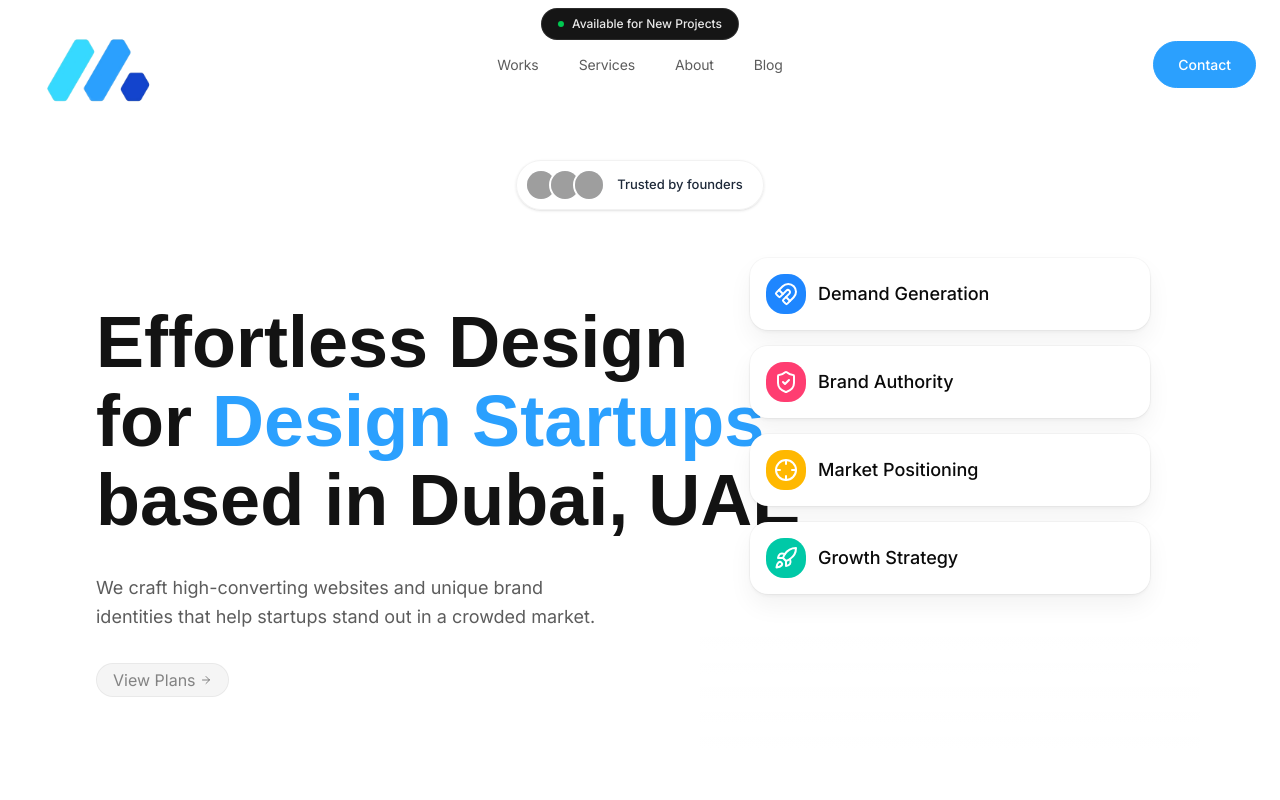
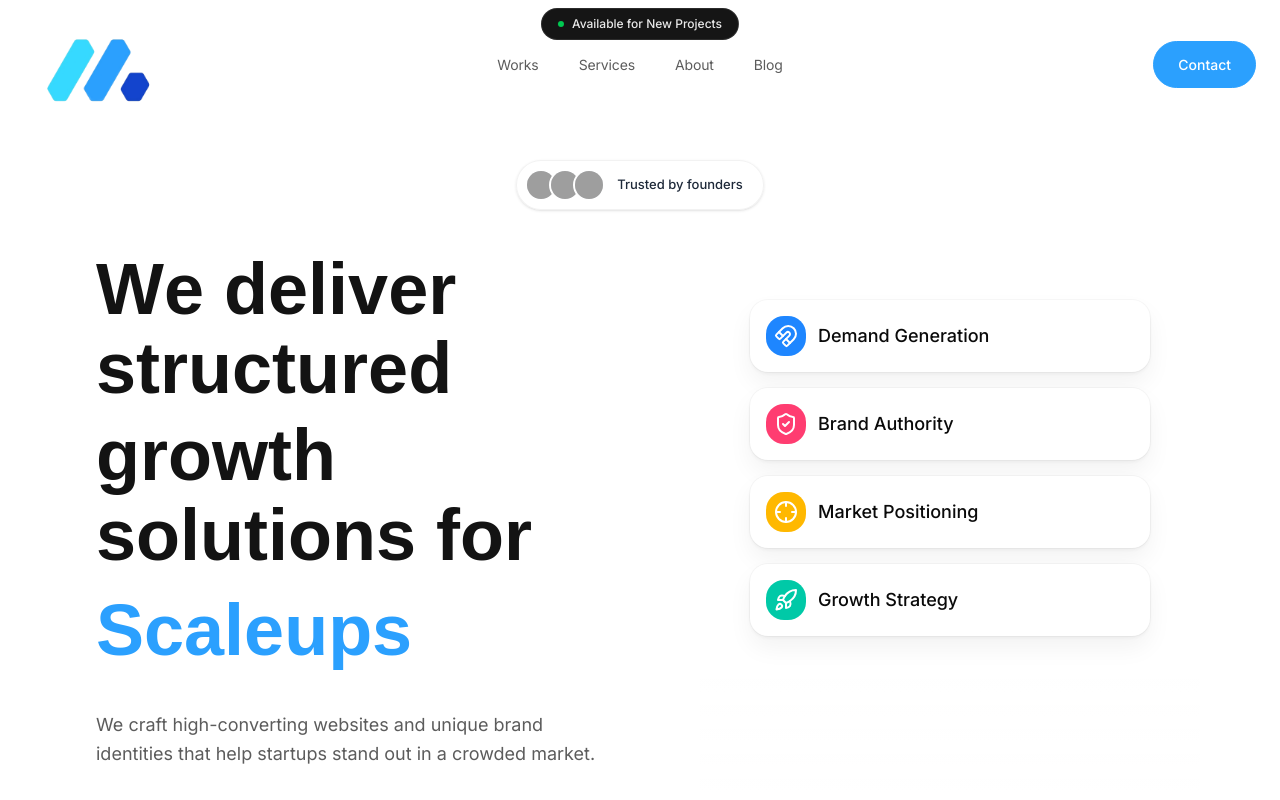
Before and after one commit to meronatic-dev1/meronatic-main, a Next.js app: page / in a window 1280 px wide. Shown: the top 800 px of the page. Built offline with nearby package versions, Linux system fonts and the light colour scheme; grey boxes are pictures that could not be loaded.

Commit message:
Update Hero title with WordRotate animation

```diff
--- a/components/Hero.tsx
+++ b/components/Hero.tsx
@@ -8,6 +8,7 @@ import { TextReveal } from './ui/TextReveal';
 import { AnimatedListDemo } from './AnimatedListDemo';
 import { cn } from "@/lib/utils";
 import { AnimatedShinyText } from "@/components/ui/animated-shiny-text";
+import WordRotate from "@/components/ui/word-rotate";
 
 const AVATARS = [
     "https://framerusercontent.com/images/LdiJIgo7vhBde0WiWHd48uSzxU.png",
@@ -76,20 +77,19 @@ export default function Hero() {
                     {/* Left Column: Text Content */}
                     <div className="flex flex-col items-start text-left lg:pl-4 lg:pr-4">
                         {/* Main Heading */}
+                        {/* Main Heading */}
                         <h1 className="text-4xl md:text-5xl lg:text-6xl xl:text-[72px] font-cal font-bold tracking-normal text-[#131313] leading-[1.1] mb-6 md:mb-8 w-full">
-                            <span className="whitespace-nowrap">
-                                <TextReveal text="Effortless Design" className="inline" />
-                            </span> <br className="hidden md:block" />
-                            <span className="whitespace-nowrap">
-                                <TextReveal text="for" className="inline" />
-                                <span className="inline-block">&nbsp;</span>
-                                <TextReveal text="Design Startups" className="text-[#2ba0fe] inline" delay={0.2} />
+                            <span className="block mb-2">
+                                <TextReveal text="We deliver structured" className="inline" />
                             </span>
-                            <br className="hidden md:block" />
-                            <span className="whitespace-nowrap">
-                                <TextReveal text="based in Dubai," className="inline" delay={0.4} />
-                                <span className="inline-block">&nbsp;</span>
-                                <TextReveal text="UAE" className="inline" delay={0.4} />
+                            <span className="block mb-2">
+                                <TextReveal text="growth solutions for" className="inline" delay={0.2} />
+                            </span>
+                            <span className="block text-[#2ba0fe]">
+                                <WordRotate
+                                    words={["Startups", "Brands", "Scaleups", "Enterprises", "Leaders"]}
+                                    className="text-[#2ba0fe]"
+                                />
                             </span>
                         </h1>
 
--- /dev/null
+++ b/components/ui/word-rotate.tsx
@@ -0,0 +1,48 @@
+"use client";
+
+import { useEffect, useState } from "react";
+import { AnimatePresence, HTMLMotionProps, motion } from "framer-motion";
+import { cn } from "@/lib/utils";
+
+interface WordRotateProps {
+    words: string[];
+    duration?: number;
+    framerProps?: HTMLMotionProps<"h1">;
+    className?: string;
+}
+
+export default function WordRotate({
+    words,
+    duration = 2500,
+    framerProps = {
+        initial: { opacity: 0, y: -50 },
+        animate: { opacity: 1, y: 0 },
+        exit: { opacity: 0, y: 50 },
+        transition: { duration: 0.25, ease: "easeOut" },
+    },
+    className,
+}: WordRotateProps) {
+    const [index, setIndex] = useState(0);
+
+    useEffect(() => {
+        const interval = setInterval(() => {
+            setIndex((prevIndex) => (prevIndex + 1) % words.length);
+        }, duration);
+
+        return () => clearInterval(interval);
+    }, [words, duration]);
+
+    return (
+        <div className={cn("overflow-hidden py-2 inline-flex", className)}>
+            <AnimatePresence mode="wait">
+                <motion.span
+                    key={words[index]}
+                    className={cn(className)}
+                    {...framerProps}
+                >
+                    {words[index]}
+                </motion.span>
+            </AnimatePresence>
+        </div>
+    );
+}
```
